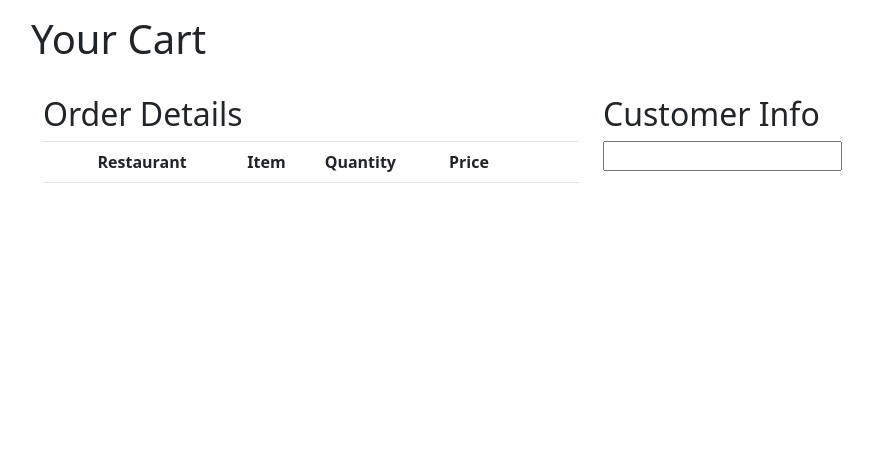
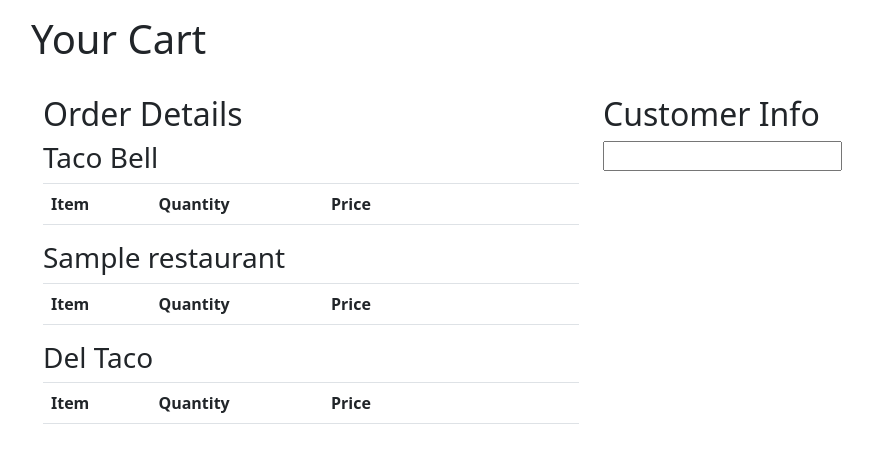
Before and after one commit to chasemax/grubdash, a Django app: page /cart/1/ in a window 1280 px wide. Shown: the part 81-544 px from the top of the page, without its empty margins (49-922 px from the left). Run offline with Django 3.2, Linux system fonts and the light colour scheme; tables that the repository leaves empty hold one stand-in row (values such as "Sample post"); lists and menus that the app fills with data are empty; some libraries are stand-ins or nearby versions.

Commit message:
added things to cart

```diff
--- a/deliveryapp/views.py
+++ b/deliveryapp/views.py
@@ -16,10 +16,17 @@ def orderPageView(request) :
     return render(request, 'deliveryapp/order.html', context)
 
 def cartPageView(request, cart_number) :
+    cart = Cart.objects.get(id=cart_number)
+    restaurants = set()
+    for item in cart.items.all() :
+      if item.restaurant not in restaurants :
+          restaurants.add(item.restaurant)
+    restaurants.add("Taco Bell")
+    restaurants.add("Del Taco")
     context = {
-        "cart" : Cart.objects.get(id=cart_number)
+        "cart" : cart,
+        "restaurants" : restaurants
     }
-
 
     return render(request, 'deliveryapp/cart.html', context)
 
--- a/templates/deliveryapp/cart.html
+++ b/templates/deliveryapp/cart.html
@@ -6,17 +6,21 @@
     <div class="row">
         <div class="col-lg-6">
             <h2>Order Details</h2>
+            {% for restaurant in restaurants %}
+            <h3>{{restaurant}}</h3>
+
             <table class="table">
                 <tr>
-                    <th>&nbsp&nbsp&nbsp&nbsp</th>
-                    <th>Restaurant</th>
+
                     <th>Item</th>
                     <th>Quantity</th>
                     <th>Price</th>
+                    <th>&nbsp&nbsp&nbsp&nbsp</th>
                     <th>&nbsp&nbsp&nbsp&nbsp&nbsp&nbsp</th>
                 </tr>
                 <!--DTL for loop to display cart info-->
             </table>
+            {% endfor %}
         </div>
         <div class="col-lg-6">
             <form>
```
